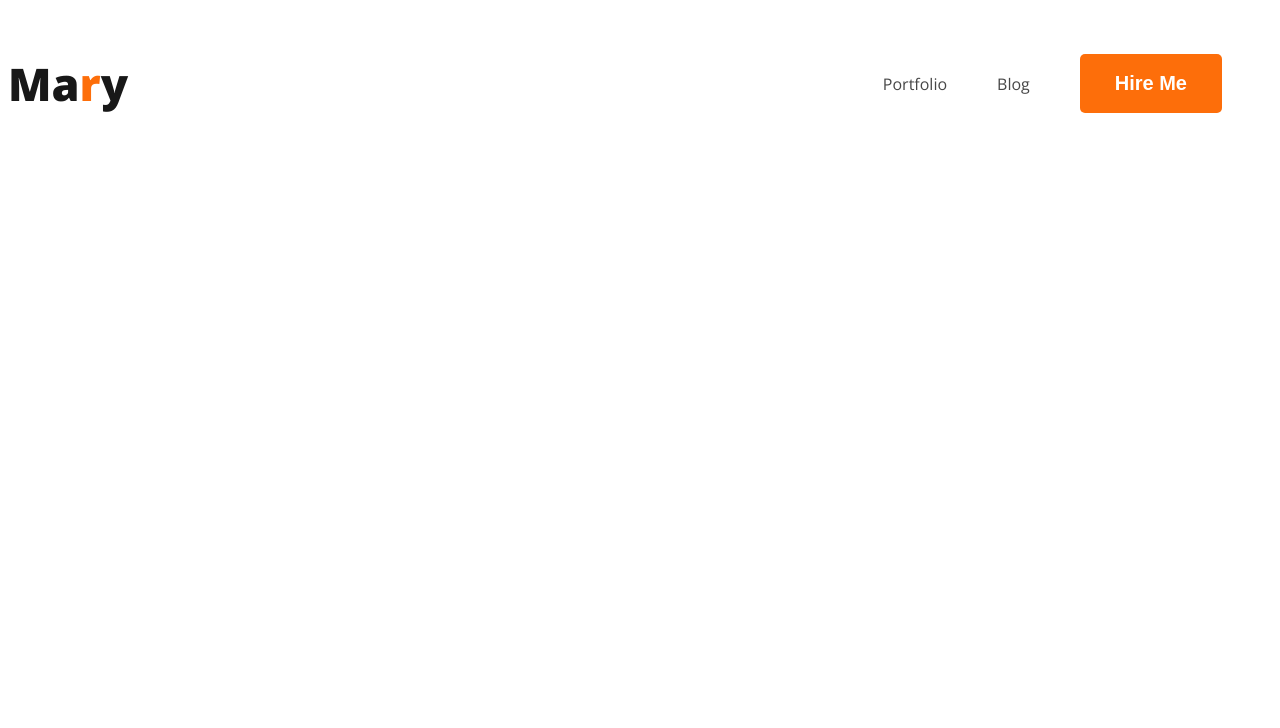
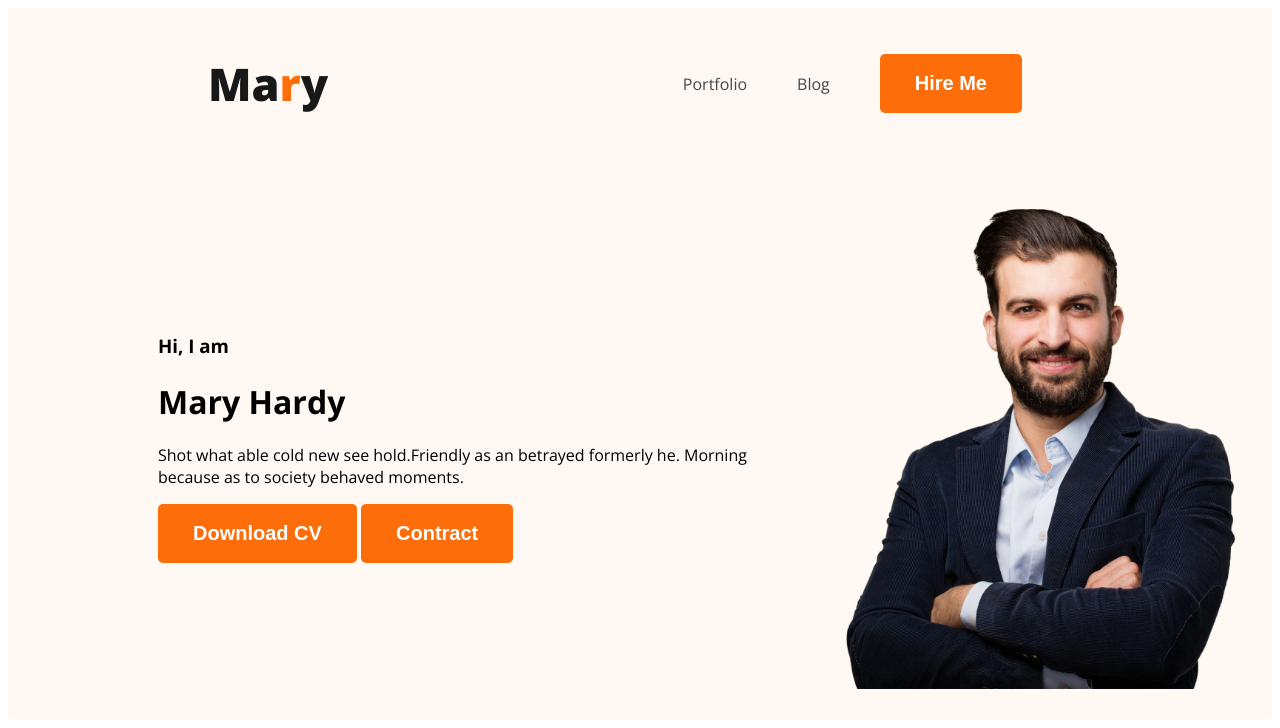
Before and after one commit to rubel04/my-first-portfolio, a plain HTML site: page index.html in a window 1280 px wide. Drawn offline with nearby package versions, Linux system fonts and the light colour scheme.

Commit message:
added banner

```diff
--- a/index.html
+++ b/index.html
@@ -13,7 +13,7 @@
     <link rel="stylesheet" href="styles/portfolio.css">
 </head>
 <body>
-    <header>
+    <header class="header">
         <nav>
             <h3 class="nav-title">Ma<span class="text-primary">r</span>y</h3>
             <ul>
@@ -22,6 +22,16 @@
                 <li><button class="btn-primary">Hire Me</button></li>
             </ul>
         </nav>
+        <div class="banner">
+            <div class="banner-content">
+                <h3 class="banner-greeting">Hi, I am</h3>
+                <h1 class="banner-title">Mary Hardy</h1>
+                <p>Shot what able cold new see hold.Friendly as an betrayed formerly he. Morning because as to society behaved moments.</p>
+                <button class="btn-primary">Download CV</button>
+                <button class="btn-primary">Contract</button>
+            </div>
+            <img class="profile-pic" src="images/hardy.png" alt="">
+        </div>
     </header>
     <main></main>
     <footer></footer>
--- a/styles/portfolio.css
+++ b/styles/portfolio.css
@@ -22,6 +22,7 @@ nav{
     display:flex ;
     justify-content: space-between;
     align-items: center;
+    margin: 0 200px;
 }
 .nav-title{
 color: #181818;
@@ -41,3 +42,17 @@ nav a{
     text-decoration: none;
     color: #474747;
 }
+
+/* header related style */
+
+.header{
+    background: #FFF8F3;
+}
+.banner{
+    padding: 30px 30px 30px 150px;
+    display: flex;
+    align-items: center;
+}
+.profile-pic{
+    height: 500px;
+}
```
